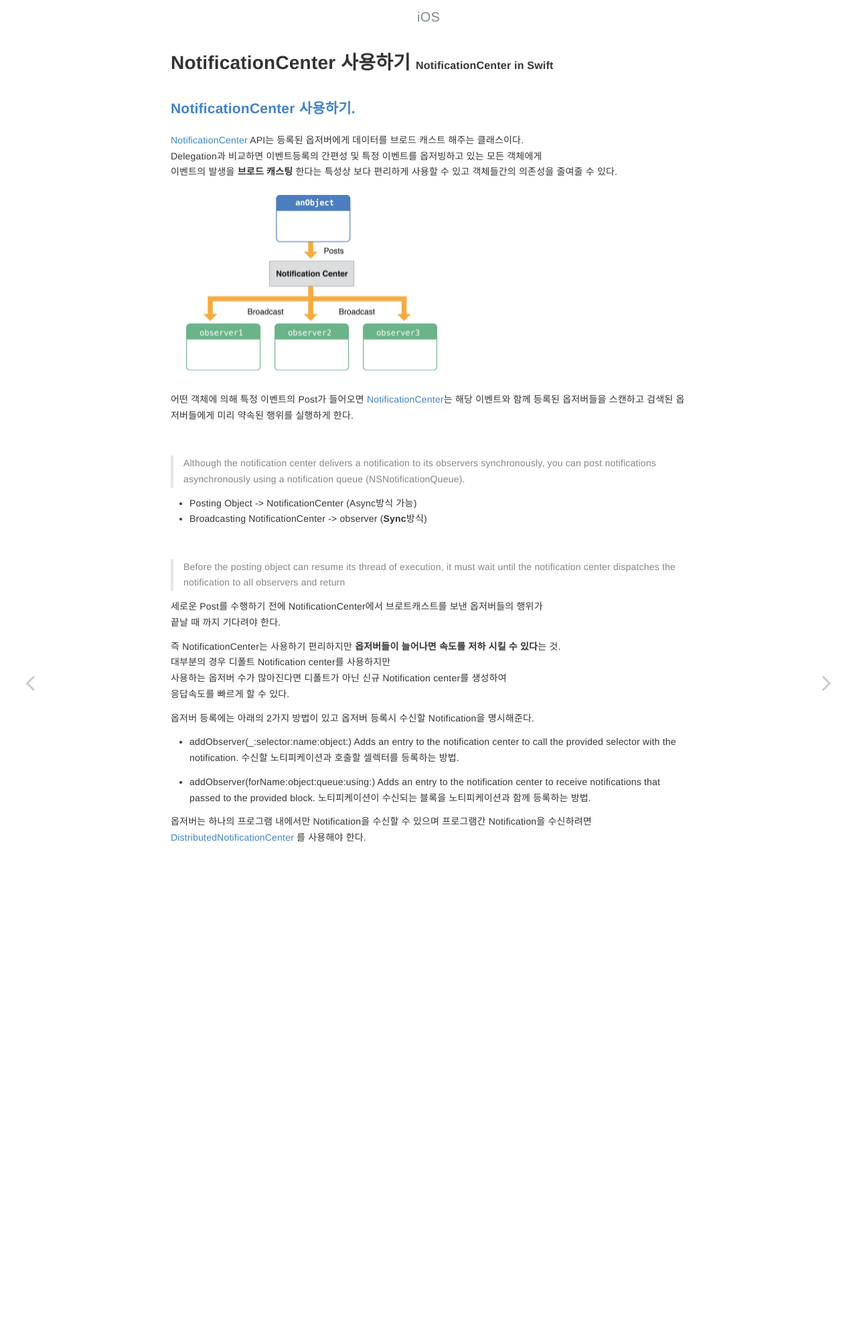
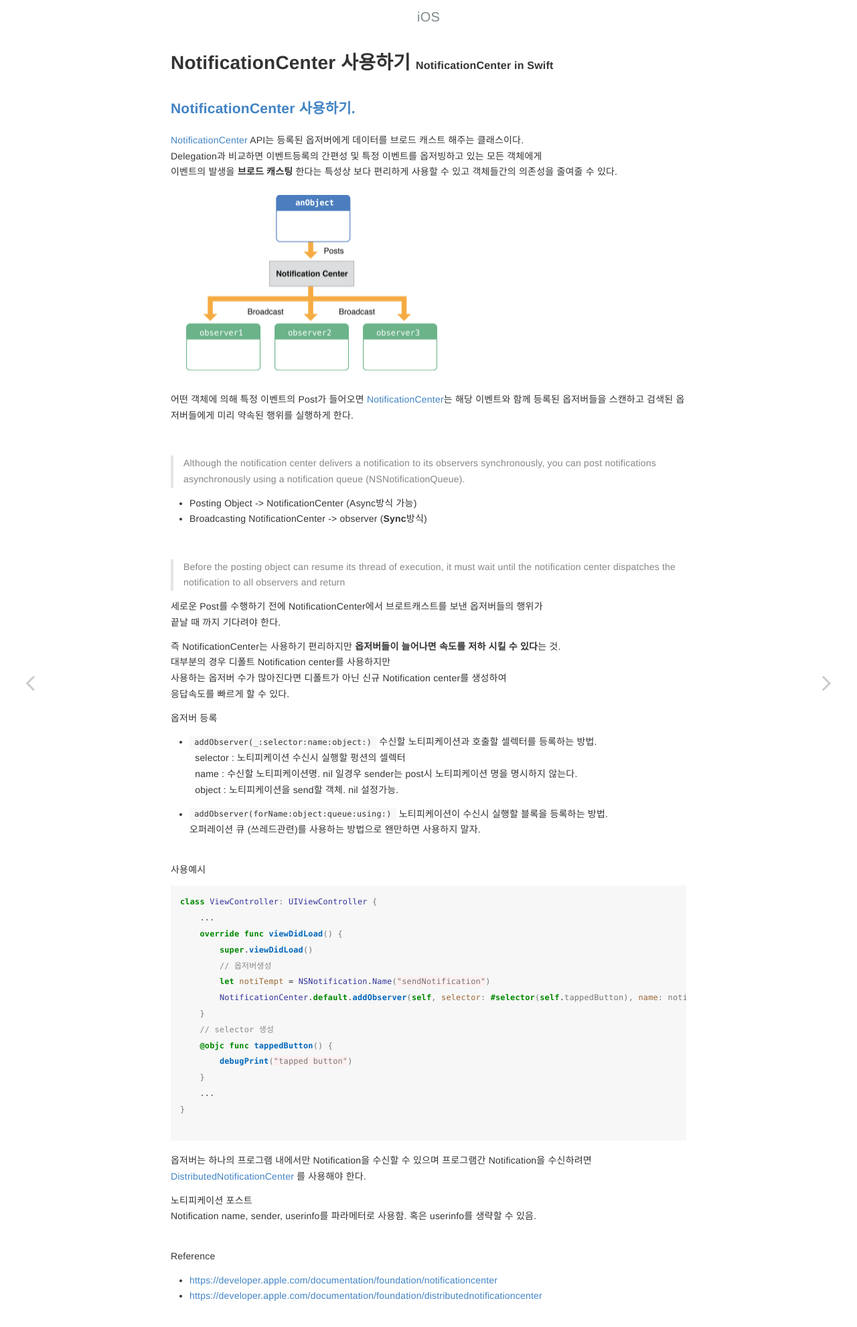
Before and after one commit to nicemiro/nicemiro.github.io, a Jekyll site: the page built from _posts/ios/2022-03-25-iosNotificationCenter.md, in a window 1280 px wide. Shown: the top 1981 px of the page at 67% size. Built offline with Jekyll 4.4.1, drawn with Linux system fonts in a browser that asks for light colours.

Commit message:
modi ios NotificationCenter

````diff
--- a/_posts/ios/2022-03-25-iosNotificationCenter.md
+++ b/_posts/ios/2022-03-25-iosNotificationCenter.md
@@ -36,19 +36,56 @@ Delegation과 비교하면 이벤트등록의 간편성 및 특정 이벤트를
 사용하는 옵저버 수가 많아진다면 디폴트가 아닌 신규 Notification center를 생성하여
 응답속도를 빠르게 할 수 있다.
 
-옵저버 등록에는 아래의 2가지 방법이 있고 옵저버 등록시 수신할 Notification을 명시해준다.
-- addObserver(_:selector:name:object:)
-Adds an entry to the notification center to call the provided selector with the notification.
+옵저버 등록
+- `addObserver(_:selector:name:object:)`
 수신할 노티피케이션과 호출할 셀렉터를 등록하는 방법.
+&nbsp; selector : 노티피케이션 수신시 실행할 펑션의 셀렉터
+&nbsp; name : 수신할 노티피케이션명. nil 일경우 sender는 post시 노티피케이션 명을 명시하지 않는다.
+&nbsp; object : 노티피케이션을 send할 객체. nil 설정가능.
 
-- addObserver(forName:object:queue:using:)
-Adds an entry to the notification center to receive notifications that passed to the provided block.
-노티피케이션이 수신되는 블록을 노티피케이션과 함께 등록하는 방법.
+- `addObserver(forName:object:queue:using:)` 노티피케이션이 수신시 실행할 블록을 등록하는 방법.
+오퍼레이션 큐 (쓰레드관련)를 사용하는 방법으로 왠만하면 사용하지 말자.
+
+
+
+<br>
+사용예시
+```swift
+class ViewController: UIViewController {
+    ...
+    override func viewDidLoad() {
+        super.viewDidLoad()
+        // 옵저버생성
+        let notiTempt = NSNotification.Name("sendNotification")
+        NotificationCenter.default.addObserver(self, selector: #selector(self.tappedButton), name: notiTempt, object: nil)
+    }
+    // selector 생성
+    @objc func tappedButton() {
+        debugPrint("tapped button")
+    }
+    ...
+}
+
+```
+
+
 
 옵저버는 하나의 프로그램 내에서만 Notification을 수신할 수 있으며 프로그램간 Notification을 수신하려면
 [DistributedNotificationCenter][2] 를 사용해야 한다.
 
 
+노티피케이션 포스트
+Notification name, sender, userinfo를 파라메터로 사용함.
+혹은 userinfo를 생략할 수 있음.
+
+
+
 
 [1]: https://developer.apple.com/documentation/foundation/notificationcenter
 [2]: https://developer.apple.com/documentation/foundation/distributednotificationcenter
+
+
+<br>
+Reference
+- [https://developer.apple.com/documentation/foundation/notificationcenter] [1]{:target="_blank"}
+- [https://developer.apple.com/documentation/foundation/distributednotificationcenter] [2]{:target="_blank"}
````
Also changed, not shown: _posts/ios/2022-03-25-iosSelector.md (+6 -4 lines).
